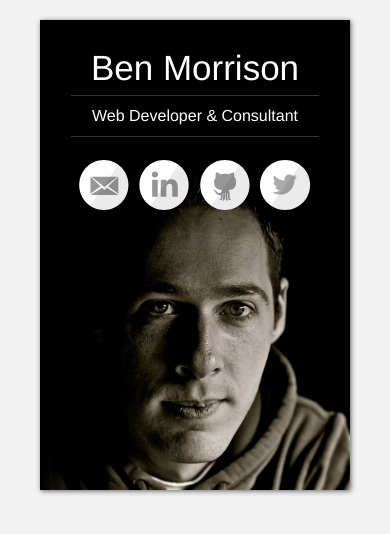
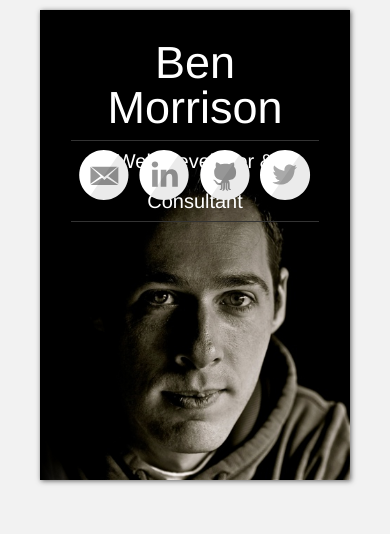
Before and after one commit to bmozza/bmozza.github.io, a plain HTML site: page index.html in a window 390 px wide. Drawn offline with nearby package versions, Linux system fonts and the light colour scheme.

Commit message:
Increase font size on mobile

```diff
--- a/css/global.css
+++ b/css/global.css
@@ -8,12 +8,12 @@ body {
 
 h1 {
 	padding:30px 0 10px 0;
-	font-size:35px;
+	font-size:45px;
 	font-weight:100;
 }
 
 h2 {
-	font-size:16px;
+	font-size:20px;
 	border:1px solid #333;
 	border-width:1px 0px;
 	line-height:40px;
@@ -49,7 +49,7 @@ ul li {
 .card {
 	display:block;
 	position:relative;
-	margin: 20px auto;
+	margin: 10px auto;
 	width: 310px;
 	height: 470px;
 	perspective:2000px;
@@ -133,7 +133,11 @@ ul li {
 	}
 
 	h1 {
+		font-size:35px;
 		padding-top:45px;
 	}
 
+	h2 {
+		font-size:16px;
+	}
 }
```
